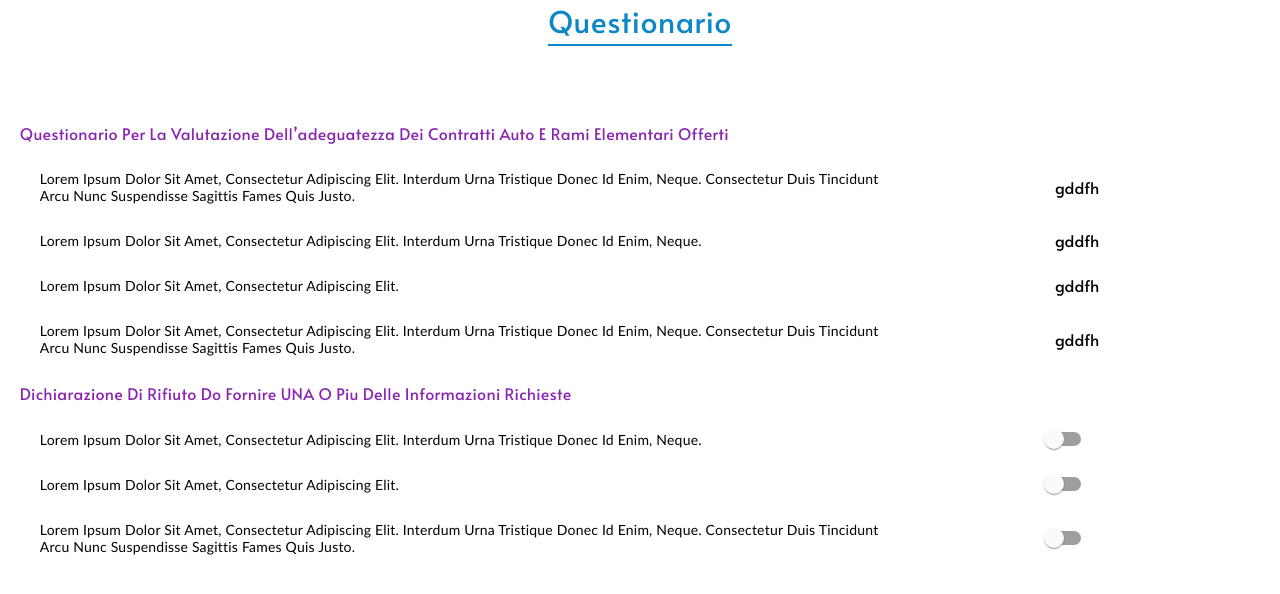
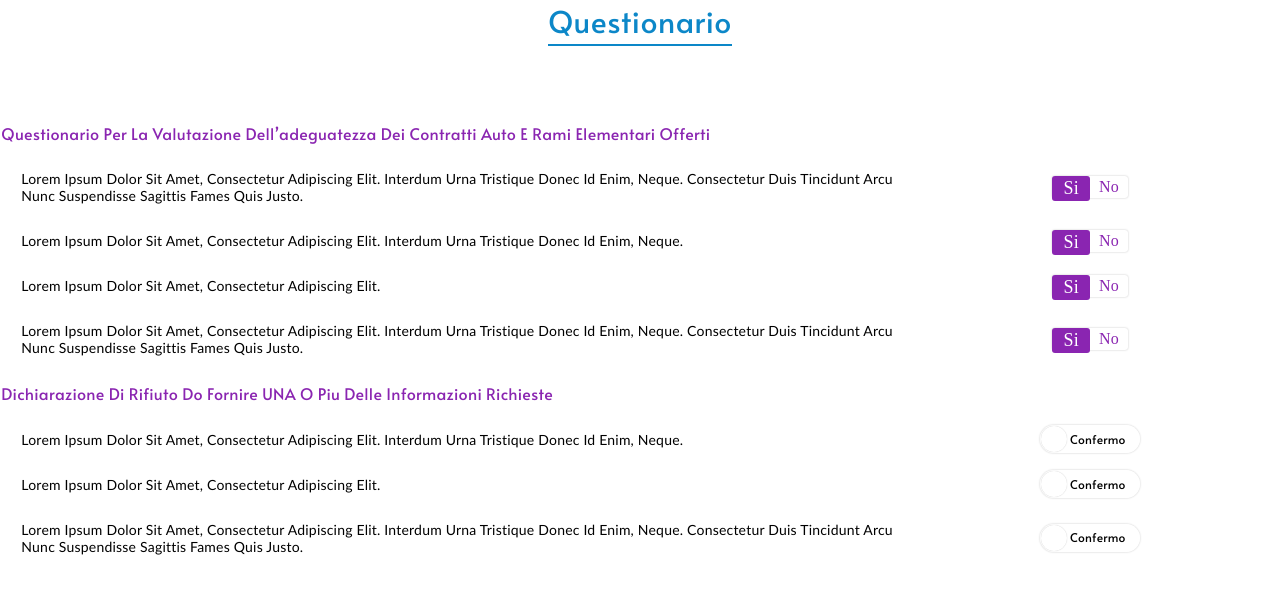
Before and after one commit to triloksainexternlabs/appfront-cloud, a React (Create React App) app: page / in a window 1280 px wide. Shown: the top 594 px of the page. Built offline with nearby package versions, Linux system fonts and the light colour scheme.

Commit message:
fixed ui of confirm button

```diff
--- a/package.json
+++ b/package.json
@@ -14,6 +14,7 @@
     "react-redux": "^7.2.2",
     "react-router-dom": "^5.2.0",
     "react-scripts": "4.0.0",
+    "react-switch": "^5.0.1",
     "web-vitals": "^0.2.4"
   },
   "scripts": {
--- a/src/App.scss
+++ b/src/App.scss
@@ -2,7 +2,6 @@
   font-family: 'Alata Regular';
   font-style: normal;
   font-weight: normal;
-  line-height: 110%;
 }
 @font-face{
   font-family: 'Calibri';
--- a/src/component/switchbtn/index.jsx
+++ /dev/null
@@ -1,25 +0,0 @@
-import React,{useState} from 'react'
-import '../switchbtn/switchbtn.scss'
-import Switch from '@material-ui/core/Switch';
-import FormControlLabel from '@material-ui/core/FormControlLabel';
-
-const SwitchBtn = () => {
-    const [checked, setChecked] = useState(false)
-    const toggleChecked =()=>{
-     if(checked)
-     setChecked(false)
-     else
-     setChecked(true)
-    }
-    return (
-        <div className='switch-btn-container'>
-            <FormControlLabel
-                control={<Switch checked={checked} onChange={toggleChecked} />}
-                // label="Normal"
-            />
-        </div>
-    )
-}
-
-
-export default SwitchBtn
--- /dev/null
+++ b/src/component/switchbtn/switchbtn.jsx
@@ -0,0 +1,42 @@
+import React, { useState } from 'react'
+import '../switchbtn/switchbtn.scss'
+import Switch from "react-switch";
+
+
+const SwitchBtn = () => {
+   let  className = document.getElementsByClassName('react-switch-handle')
+
+    const [checked, setChecked] = useState(false)
+    const toggleChecked = () => {
+        if (checked){
+            setChecked(false)
+            // className[0].style.transform = "translateX(50px)";
+        }
+        else{
+            setChecked(true)
+            // className[0].style.transform = "translateX(50px)";
+        }
+    }
+    return (
+        <div className='switch-btn-container'>
+            <Switch
+                width={100}
+                checked={checked}
+                onChange={toggleChecked}
+                uncheckedIcon={
+                    <span>Confermo</span>
+                }
+                checkedIcon={
+                   "Confermo"
+                }
+                className="react-switch"
+                id="icon-switch"
+                offColor="#fff"
+                onColor="#8A25B1"
+            />
+        </div>
+    )
+}
+
+
+export default SwitchBtn
--- a/src/component/switchbtn/switchbtn.scss
+++ b/src/component/switchbtn/switchbtn.scss
@@ -1,5 +1,48 @@
 .switch-btn-container{
-    .MuiSwitch-colorSecondary.Mui-checked{
-        color: #8A25B1;
+    .react-switch{
+        box-shadow: 0px 0px 2px rgba(0, 0, 0, 0.25) !important;
+
+    .react-switch-handle{
+        box-shadow: 0px 0px 1px rgba(0, 0, 0, 0.25) !important;
     }
+        .react-switch-bg{
+
+            :nth-child(1){
+                display: flex;
+                align-items: center;
+                left: 5px;
+                color: white;
+                font-size: 12px;
+                line-height: 15px;
+                letter-spacing: 0.015em;
+                text-transform: capitalize;
+            }
+            :nth-child(2){
+                display: flex;
+                justify-content: flex-end;
+                align-items: center;
+                font-size: 15px;
+                color: black !important;
+                position: relative;
+                width: 100% !important;
+                span{
+                    position: absolute;
+                    left: 30px;
+                    color: black;
+                    font-size: 12px;
+                    line-height: 15px;
+                    letter-spacing: 0.015em;
+                    text-transform: capitalize;
+
+                }
+            }
+
+        }
+    }
+
+
 }
+// .react-switch-bg input[type=checkbox]:checked+.react-switch-bg{
+//     background-color: yellow !important;
+//     width: 10px !important;
+// }
--- a/src/component/togglebtn/index.jsx
+++ /dev/null
@@ -1,12 +0,0 @@
-import React from 'react'
-import '../togglebtn/togglebtn.scss';
-const ToggleBtn = () => {
-
-    return (
-        <div className='toogle-btn-container'>
-            gddfh
-        </div>
-    )
-}
-
-export default ToggleBtn
--- /dev/null
+++ b/src/component/togglebtn/togglebtn.jsx
@@ -0,0 +1,24 @@
+import React from 'react'
+import '../togglebtn/togglebtn.scss';
+const ToggleBtn = (props) => {
+    let { setValue, checked } = props
+
+    return (
+        <div className='toogle-btn-container'>
+            <div>
+            <div className='toogle-btn-wrapper'>
+                <label>
+                <span className='toggle-true checked'>Si</span>
+                    <input type="radio" value="yes" />
+                </label>
+                <label >
+                <span className='toggle-false'>No</span>
+                    <input type="radio" value="yes" />
+                </label>
+            </div>
+            </div>
+        </div>
+    )
+}
+
+export default ToggleBtn
--- a/src/component/togglebtn/togglebtn.scss
+++ b/src/component/togglebtn/togglebtn.scss
@@ -1,3 +1,64 @@
 .toogle-btn-container{
+    div{
+        width: 20%;
+    .toogle-btn-wrapper{
+        box-shadow: 0px 0px 2px rgba(0, 0, 0, 0.25);
+        border-radius: 3px;
+        display: flex;
+        height: 80%;
+        width: 100%;
+        label{
+            width: 50%;
+            position: relative;
+            // border: 1px solid black;
+            // background-color: blue;
+            // border:  .6px solid rgba(0, 0, 0, 0.25);;
 
+            input{
+                width: 100%;
+                z-index: 9999;
+                opacity: 0;
+                cursor: pointer;
+            }
+            .checked{
+                font-family: Alata;
+                font-style: normal;
+                font-weight: normal;
+                font-size: 18px;
+                line-height: 25px;
+                letter-spacing: 0.015em;
+                text-transform: capitalize;
+                color: white;
+                background-color: #8A25B1;
+                border-radius: 3px;
+            }
+            span{
+                font-family: Alata;
+                text-align: center;
+                width: 100%;
+                position: absolute;
+                top: 0px;
+                color: #8A25B1;
+                font-style: normal;
+                font-weight: normal;
+                font-size: 16px;
+                line-height: 22px;
+                letter-spacing: 0.015em;
+                text-transform: capitalize;
+
+            }
+            .toggle-true{
+                left: 0px;
+                // background-color: red;
+
+            }
+            .toggle-false{
+                right: 0px;
+                // background-color: yellow;
+
+            }
+
+        }
+    }
 }
+}
--- a/src/pages/questionario/ questionario.jsx
+++ b/src/pages/questionario/ questionario.jsx
@@ -1,9 +1,9 @@
 import React from 'react';
-import SwitchBtn from '../../component/switchbtn';
-import ToggleBtn from '../../component/togglebtn';
+import SwitchBtn from '../../component/switchbtn/switchbtn';
+import ToggleBtn from '../../component/togglebtn/togglebtn';
 import '../questionario/questionario.scss';
 
-const Questionario = () => {
+const Questionario = (props) => {
     return (
         <div className='questionario-container'>
             <h1 className='title'>Questionario</h1>
@@ -12,35 +12,35 @@ const Questionario = () => {
                     <h1>Questionario Per La Valutazione Dell’adeguatezza Dei Contratti  Auto e Rami elementari offerti</h1>
                     <div className='questionario'>
                         <p>Lorem ipsum dolor sit amet, consectetur adipiscing elit. Interdum urna tristique donec id enim, neque. Consectetur duis tincidunt arcu nunc suspendisse sagittis fames quis justo.</p>
-                        <ToggleBtn />
+                        <ToggleBtn {...props} />
                     </div>
                     <div className='questionario'>
                         <p>Lorem ipsum dolor sit amet, consectetur adipiscing elit. Interdum urna tristique donec id enim, neque.</p>
-                        <ToggleBtn />
+                        <ToggleBtn {...props} />
                     </div>
                     <div className='questionario'>
                         <p>Lorem ipsum dolor sit amet, consectetur adipiscing elit.</p>
-                        <ToggleBtn />
+                        <ToggleBtn {...props} />
                     </div>
                     <div className='questionario'>
                         <p>Lorem ipsum dolor sit amet, consectetur adipiscing elit. Interdum urna tristique donec id enim, neque. Consectetur duis tincidunt arcu nunc suspendisse sagittis fames quis justo.</p>
-                        <ToggleBtn />
+                        <ToggleBtn {...props} />
                     </div>
                 </div>
                 <div className='questionario-sub-container'>
                     <h1>Dichiarazione Di Rifiuto Do Fornire UNA o piu Delle Informazioni Richieste</h1>
                     <div className='questionario'>
                         <p>Lorem ipsum dolor sit amet, consectetur adipiscing elit. Interdum urna tristique donec id enim, neque.</p>
-                        <SwitchBtn />
+                        <SwitchBtn {...props} />
                     </div>
                     <div className='questionario'>
                         <p>Lorem ipsum dolor sit amet, consectetur adipiscing elit.</p>
-                        <SwitchBtn />
+                        <SwitchBtn {...props} />
 
                     </div>
                     <div className='questionario'>
                         <p>Lorem ipsum dolor sit amet, consectetur adipiscing elit. Interdum urna tristique donec id enim, neque. Consectetur duis tincidunt arcu nunc suspendisse sagittis fames quis justo.</p>
-                        <SwitchBtn />
+                        <SwitchBtn {...props} />
                     </div>
 
                 </div>
--- a/src/pages/questionario/questionariocontainer.js
+++ b/src/pages/questionario/questionariocontainer.js
@@ -1,9 +1,17 @@
-import React from 'react'
+import React,{useState} from 'react'
 import Questionario from './ questionario'
 
 const QuestionarioContainer = () => {
+   const [checked, setChecked] = useState(true)
+   const setValue=()=>{
+      if(checked)
+         setChecked(false)
+      else
+       setChecked(true)
+
+   }
    return (
-      <Questionario />
+      <Questionario checked={checked} setValue={setValue} />
    )
 }
 export default QuestionarioContainer
```
Also changed, not shown: 1 other file (tests, documents, lock files or other folders).
